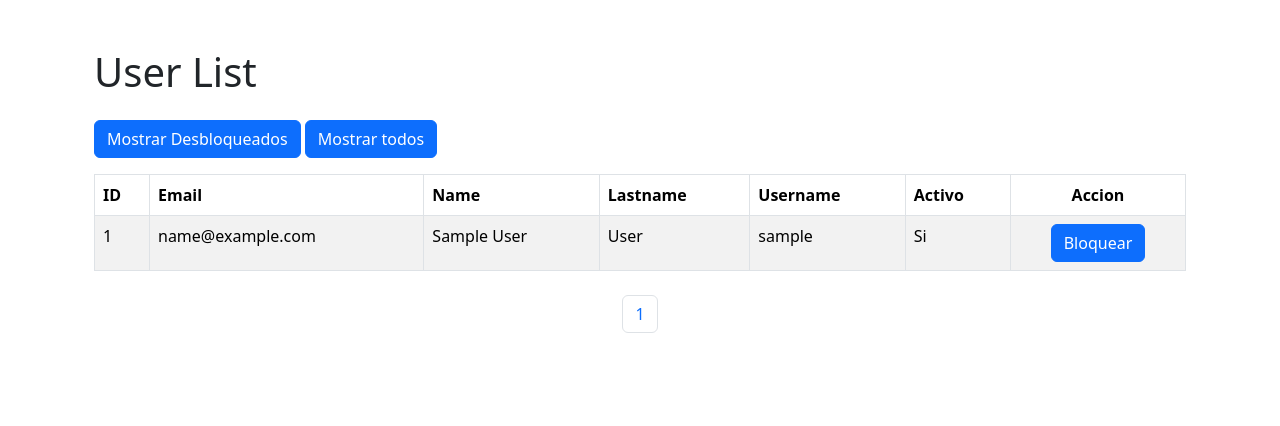
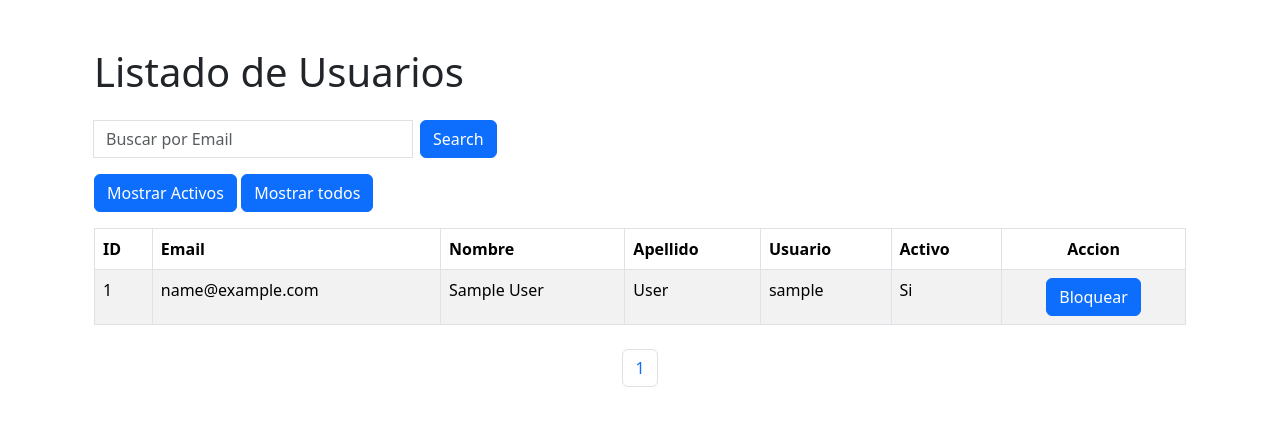
Before and after one commit to pnco200/proyecto-de-software, a Flask app: page /users/ in a window 1280 px wide. Shown: the part 64-490 px from the top of the page. Run offline with Flask 3, Linux system fonts and the light colour scheme; tables that the repository leaves empty hold one stand-in row (values such as "Sample post").

Commit message:
añadido filtrado adicional por mail

```diff
--- a/admin/src/core/auth/__init__.py
+++ b/admin/src/core/auth/__init__.py
@@ -50,13 +50,14 @@ def confirm_email(token):
     else:
         return None
 
-def list_users_paged(page, only_blocked=None):
+def list_users_paged(page, only_blocked=None, email=None):
     per_page = get_rows_per_page()
     query = User.query
 
     if only_blocked is not None:
         query = query.filter_by(is_active=only_blocked)
-
+    if email is not None:
+        query = query.filter(User.email.ilike(f"%{email}%"))
     return query.paginate(page=page, per_page=per_page, error_out=False)
 
 def change_user_status(user_id):
--- a/admin/src/web/controllers/users.py
+++ b/admin/src/web/controllers/users.py
@@ -9,14 +9,15 @@ def home():
     """"Muestra un listado de los usuarios si el usuario esta logeado"""
     page = request.args.get('page', type=int, default=1)
     only_blocked = request.args.get('blocked',default=None)
+    email = request.args.get('email',type=str,default='')
     if only_blocked == "False":
         only_blocked = False
     elif only_blocked == "True":
         only_blocked = True
     else:
         only_blocked = None
-    users = auth.list_users_paged(page,only_blocked)
-    return render_template("users/index.html", users=users, page=page, blocked=only_blocked)
+    users = auth.list_users_paged(page,only_blocked,email)
+    return render_template("users/index.html", users=users, page=page, blocked=only_blocked, email=email)
 
 @user_bp.route('/update_user_status/<int:user_id>') ## TO DO--> Proteger para superADMIN
 def update_user_status(user_id):
--- a/admin/src/web/templates/users/index.html
+++ b/admin/src/web/templates/users/index.html
@@ -5,11 +5,20 @@
 <body>
     <div class="container mt-5">
         <div class="user-list">
-            <h1 class="mb-4">User List</h1>
+            <h1 class="mb-4">Listado de Usuarios</h1>
+            <form method="GET" action="{{ url_for('user.home') }}" class="mb-3">
+                <div class="input-group">
+                    <input type="hidden" name="blocked" value="{{ blocked }}">
+                    <input type="text" name="email" class="form-control" style="max-width: 20rem;" value="{{ email }}" placeholder="Buscar por Email">
+                    <div class="input-group-append ml-5">
+                        <button type="submit" class="btn btn-primary" style="margin-left: 0.5rem;">Search</button>
+                    </div>
+                </div>
+            </form>
             {% if blocked == true %}
-            <a href="?blocked=False" class="btn btn-primary float-right mb-3">Mostrar Bloqueados</a>
+            <a href="?blocked=False&email={{email}}" class="btn btn-primary float-right mb-3">Mostrar No Activos</a>
             {% else %}
-                <a href="?blocked=True" class="btn btn-primary float-right mb-3">Mostrar Desbloqueados</a>
+                <a href="?blocked=True&email={{email}}" class="btn btn-primary float-right mb-3">Mostrar Activos</a>
             {% endif %}
 
             <a href="{{ url_for('user.home') }}" class="btn btn-primary float-right mb-3">Mostrar todos</a>
@@ -19,9 +28,9 @@
                     <tr>
                         <th>ID</th>
                         <th>Email</th>
-                        <th>Name</th>
-                        <th>Lastname</th>
-                        <th>Username</th>
+                        <th>Nombre</th>
+                        <th>Apellido</th>
+                        <th>Usuario</th>
                         <th>Activo</th>
                         <th class="text-center">Accion</th>
                     </tr>
```
